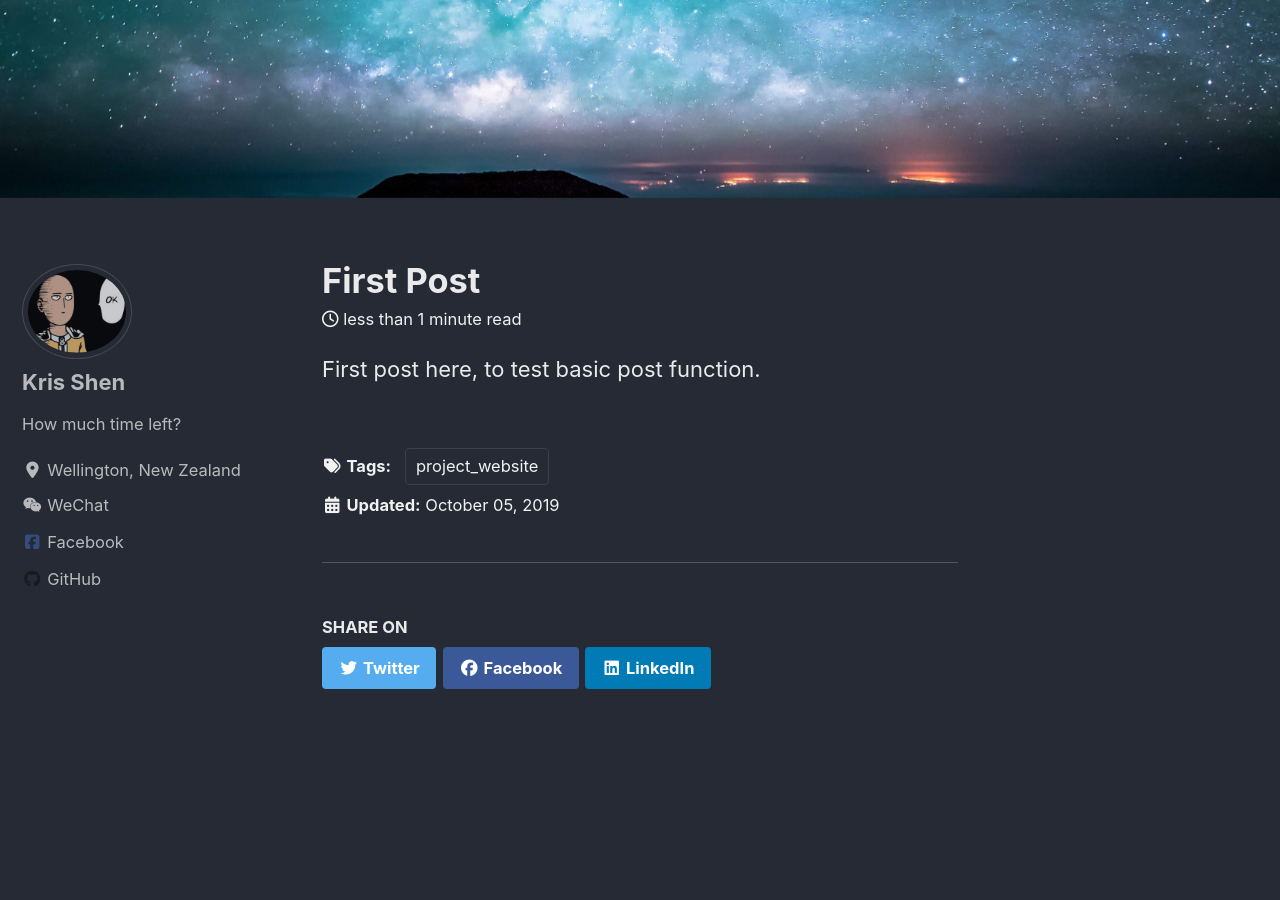
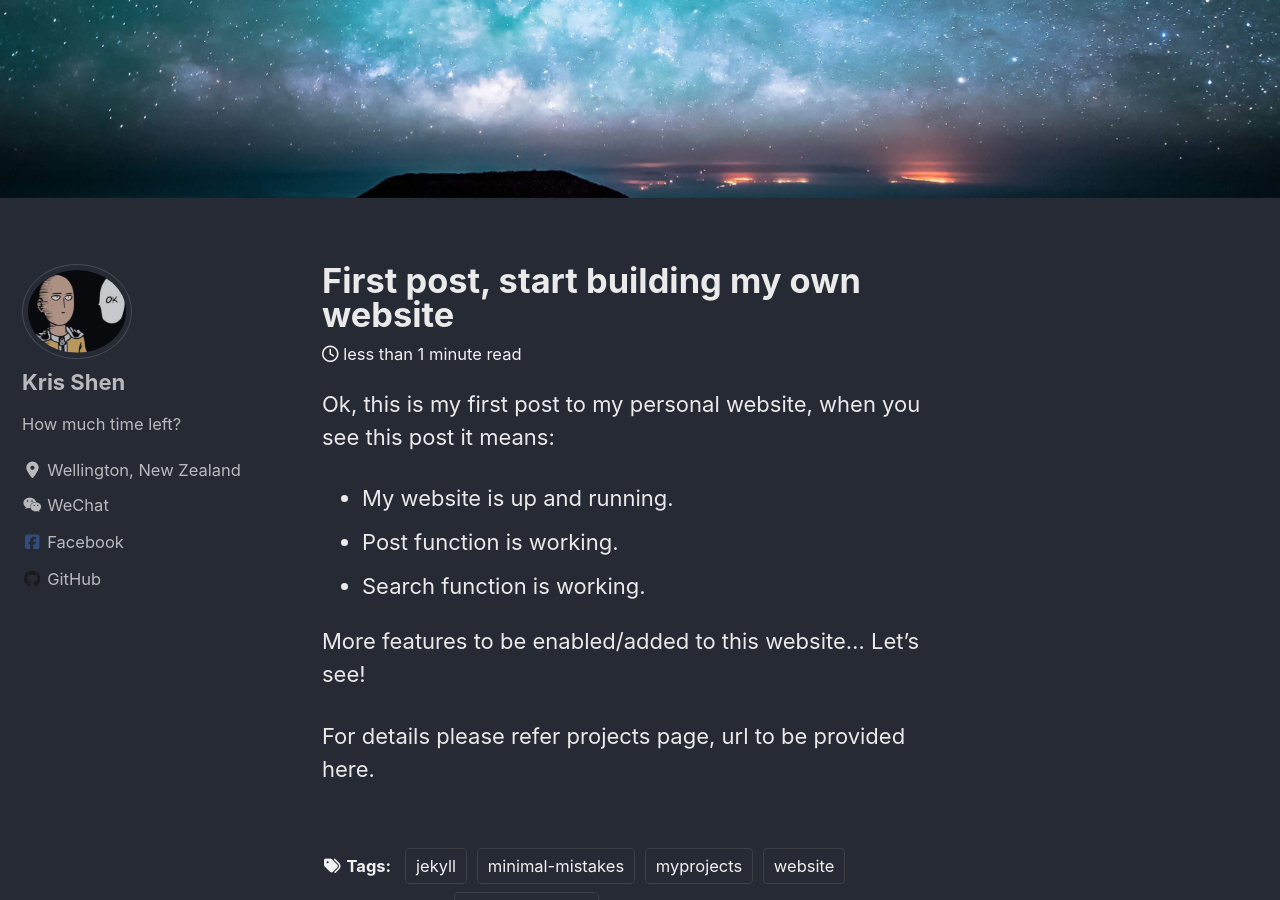
Before and after one commit to krisshen/mywebsite, a Jekyll site: the page built from _posts/2019-10-05-first-post.md, in a window 1280 px wide and 900 px high, scrolled down 238 px. Built offline with Jekyll 4.4.1, drawn with Linux system fonts in a browser that asks for light colours; cached includes are drawn as plain includes; nearby versions of some CDN libraries.

Commit message:
update post, as well as more pages

```diff
--- a/_posts/2019-10-05-first-post.md
+++ b/_posts/2019-10-05-first-post.md
@@ -1,8 +1,18 @@
 ---
-title: "First Post"
+title: "First post, start building my own website"
 header:
   image: /images/header.jpg
-tags: [project_website]
+tags: [myprojects, website, jekyll, minimal-mistakes]
+categories: [project_website]
+excerpt: First post here, to test basic post functions.
 ---
 
-First post here, to test basic post function.
+Ok, this is my first post to my personal website, when you see this post it means:
+
+- My website is up and running.
+- Post function is working.
+- Search function is working.
+
+More features to be enabled/added to this website... Let's see!
+
+For details please refer projects page, url to be provided here.
```
Also changed, not shown: _pages/category-archive.md (added, +6 -0 lines), _pages/collection-archive.md (added, +23 -0 lines), _pages/tags-archive.md (added, +6 -0 lines).
